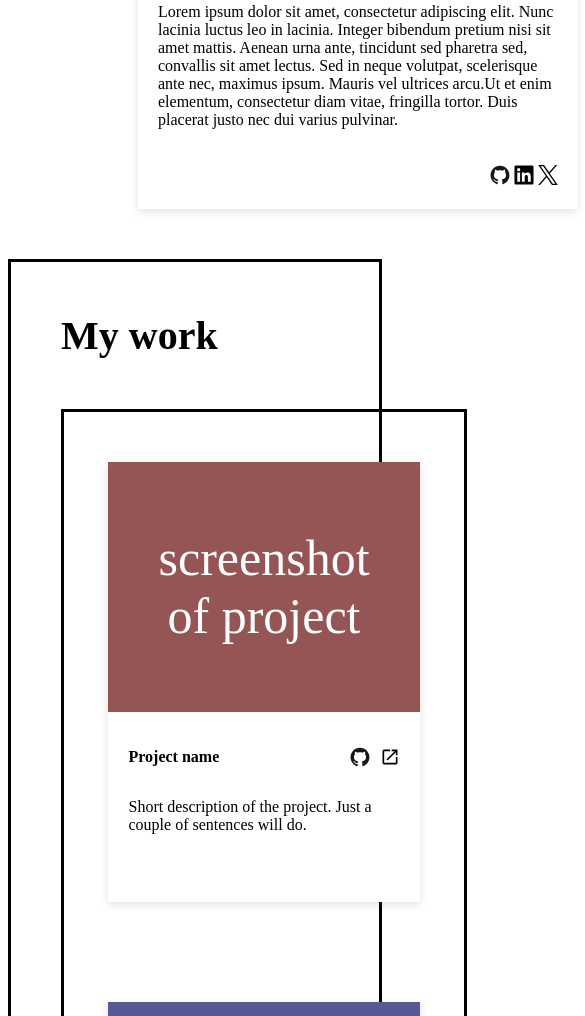
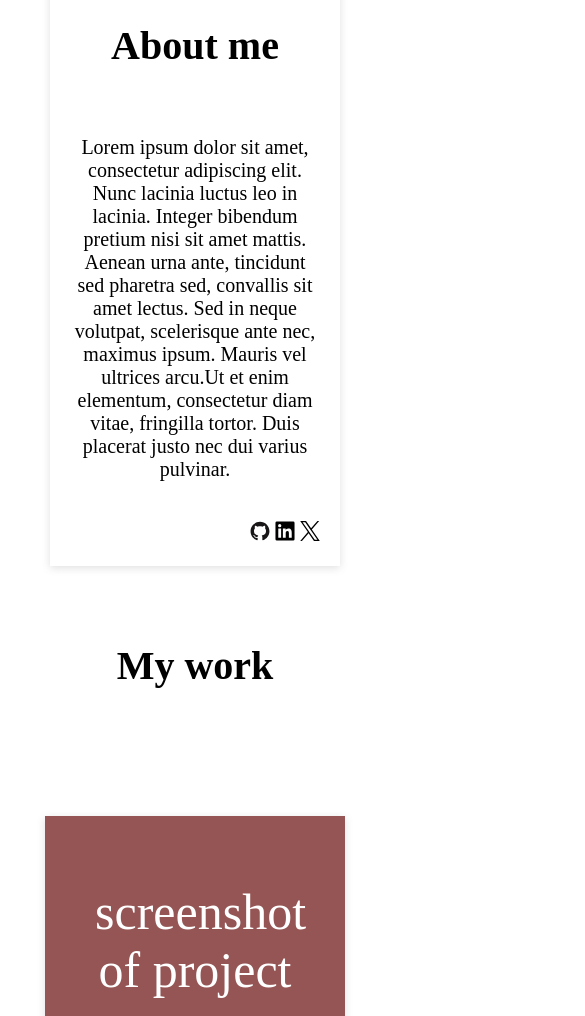
Before and after one commit to fluffyorang3/homepage, a plain HTML site: page index.html in a window 390 px wide. Shown: the part 583-1599 px from the top of the page, 585 px wide, since content can reach past the window. Drawn offline with Linux system fonts and the light colour scheme.

Commit message:
Complete main section

```diff
--- a/style.css
+++ b/style.css
@@ -1,27 +1,33 @@
 @import url("https://fonts.googleapis.com/css2?family=Roboto:ital,wght@0,100;0,300;0,400;0,500;0,700;0,900;1,100;1,300;1,400;1,500;1,700;1,900&display=swap");
-
+body {
+  display: flex;
+  flex-direction: column;
+  align-items: center;
+  max-width: 1920px;
+  margin-left: auto;
+  margin-right: auto;
+  overflow-x: hidden;
+}
 .tilt {
-  height: 400px;
-  width: 2000px;
-  top: -200px;
-  right: 0px;
-  align-self: center;
+  height: 350px;
+  width: 120%;
   background-color: rgb(0, 157, 255);
-  transform: rotate(-10deg);
+  z-index: -1;
   position: absolute;
+  left: 50%;
+  transform: translateX(-50%) rotate(-5deg); /* Center and tilt */
+  top: -100px;
+  overflow: hidden; /* Prevent internal overflow */
 }
 
 footer {
   background-color: rgb(0, 157, 255);
+  width: 3000px;
 }
 
 header {
   min-height: 100px;
   top: -200px;
-}
-
-main {
-  border-style: solid;
 }
 
 footer {
@@ -31,12 +37,11 @@ footer {
 .about-area {
   display: flex;
   justify-content: center;
-
+  position: relative;
   align-items: center;
   margin: 50px;
-  position: relative;
-  top: -0px;
   min-width: 600px;
+  font-size: 20px;
 }
 
 .profile-image {
@@ -44,8 +49,8 @@ footer {
   background-size: cover;
   background-repeat: no-repeat;
   background-position: 0px -35px;
-  min-height: 400px;
-  min-width: 300px;
+  min-height: 500px;
+  min-width: 400px;
   box-shadow: rgba(99, 99, 99, 0.2) 0px 2px 8px 0px;
 }
 
@@ -53,7 +58,7 @@ footer {
   display: flex;
   flex-direction: column;
   gap: 20px;
-  max-width: 400px;
+  max-width: 500px;
   background-color: white;
   padding: 20px;
   box-shadow: rgba(99, 99, 99, 0.2) 0px 2px 8px 0px;
@@ -68,26 +73,25 @@ footer {
 }
 
 .work-area {
-  border-style: solid;
   margin: 50px;
   min-height: 900px;
   display: grid;
-  grid-template-columns: repeat(auto-fill, minmax(400px, 1fr));
+  grid-template-columns: repeat(auto-fill, minmax(300px, 1fr));
   grid-template-rows: repeat(auto-fill, minmax(500px, 1fr));
   justify-items: center;
   align-items: center;
-  min-width: 400px;
+  min-width: 600px;
+  gap: 60px;
 }
 
 main h1 {
-  margin: 50px;
   font-size: 40px;
 }
 
 .project {
   min-height: 400px;
   min-width: 200px;
-  max-width: 360px;
+  max-width: 400px;
   background-color: red;
   margin: 50px;
 }
@@ -154,9 +158,147 @@ main h1 {
 
 @media (max-width: 768px) {
   body {
+    max-width: 100wh;
+    margin-left: auto;
+    margin-right: auto;
+    overflow-x: hidden;
+    display: flex;
+    flex-direction: column;
+    justify-content: center;
     align-items: center;
   }
+  .tilt {
+    height: 250px;
+    width: 120%;
+    background-color: rgb(0, 157, 255);
+    z-index: -1;
+    position: absolute;
+    left: 50%;
+    transform: translateX(-50%) rotate(-5deg); /* Center and tilt */
+    top: -30px;
+    overflow: hidden; /* Prevent internal overflow */
+  }
+
+  footer {
+    background-color: rgb(0, 157, 255);
+  }
+
+  footer {
+    width: 100%;
+  }
+  main {
+    display: flex;
+    flex-direction: column;
+    justify-content: center;
+  }
+
   .about-area {
+    display: flex;
     flex-direction: column;
+    justify-content: center;
+    text-align: center;
+    font-size: 20px;
+  }
+
+  .profile-image {
+    background-image: url("./assets/profile-large.jpg");
+    background-size: cover;
+    background-repeat: no-repeat;
+    overflow: hidden;
+    background-position: 0px -35px;
+    min-width: 300px;
+    box-shadow: rgba(99, 99, 99, 0.2) 0px 2px 8px 0px;
+  }
+
+  .about-me {
+    display: flex;
+    flex-direction: column;
+    max-width: 250px;
+    background-color: white;
+    box-shadow: rgba(99, 99, 99, 0.2) 0px 2px 8px 0px;
+  }
+
+  .icons {
+    align-self: flex-end;
+  }
+
+  .icons img {
+    height: 20px;
+  }
+
+  .work-area {
+    display: flex;
+    flex-direction: column;
+    justify-items: center;
+  }
+
+  main h1 {
+    font-size: 40px;
+    align-self: center;
+  }
+
+  .project {
+    min-height: 300px;
+    min-width: 100px;
+    max-width: 300px;
+    background-color: red;
+  }
+
+  .screenshot-of-project {
+    height: 250px;
+    background-color: blue;
+    box-shadow: rgba(99, 99, 99, 0.2) 0px 2px 8px 0px;
+    text-align: center;
+    align-content: center;
+    font-size: 50px;
+    color: white;
+    font-weight: 200;
+  }
+
+  .project-details {
+    height: 150px;
+    background-color: white;
+    box-shadow: rgba(99, 99, 99, 0.2) 0px 2px 8px 0px;
+    padding: 20px;
+  }
+
+  .project-title-icons {
+    display: flex;
+    align-items: center;
+    justify-content: flex-end;
+    gap: 10px;
+    font-weight: bold;
+  }
+
+  .project-title-icons img {
+    height: 20px;
+  }
+
+  .project-title-icons p {
+    margin-right: auto;
+  }
+
+  #screenshot-1 {
+    background-color: rgb(150, 85, 85);
+  }
+
+  #screenshot-2 {
+    background-color: rgb(85, 89, 150);
+  }
+
+  #screenshot-3 {
+    background-color: rgb(100, 150, 85);
+  }
+
+  #screenshot-4 {
+    background-color: rgb(202, 65, 206);
+  }
+
+  #screenshot-5 {
+    background-color: rgb(210, 144, 51);
+  }
+
+  #screenshot-6 {
+    background-color: rgb(0, 157, 255);
   }
 }
```
